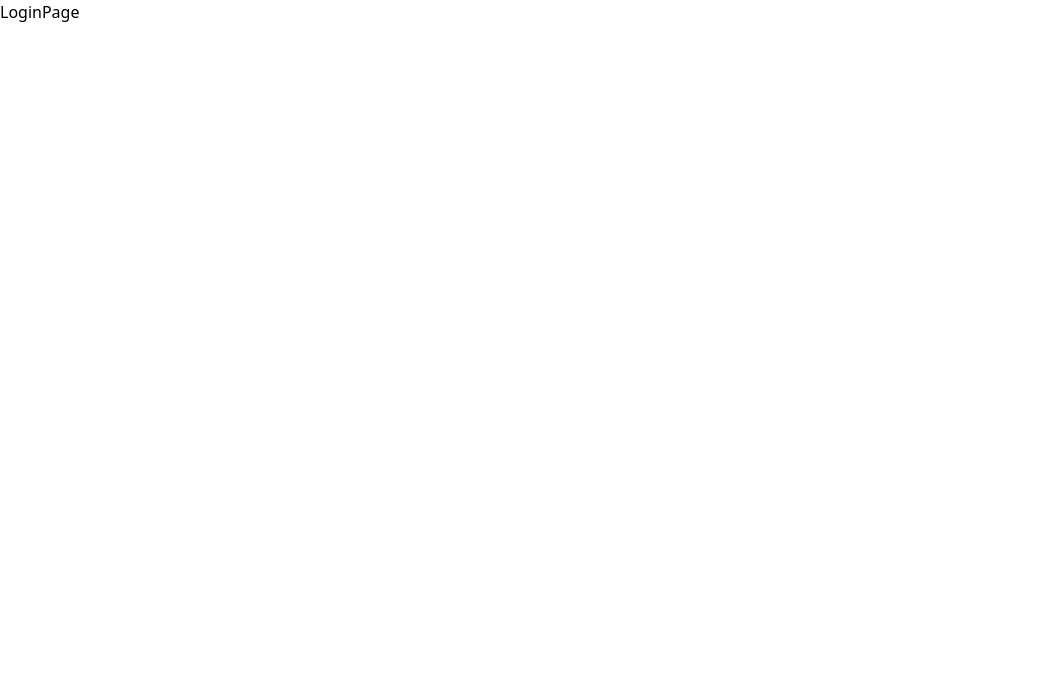
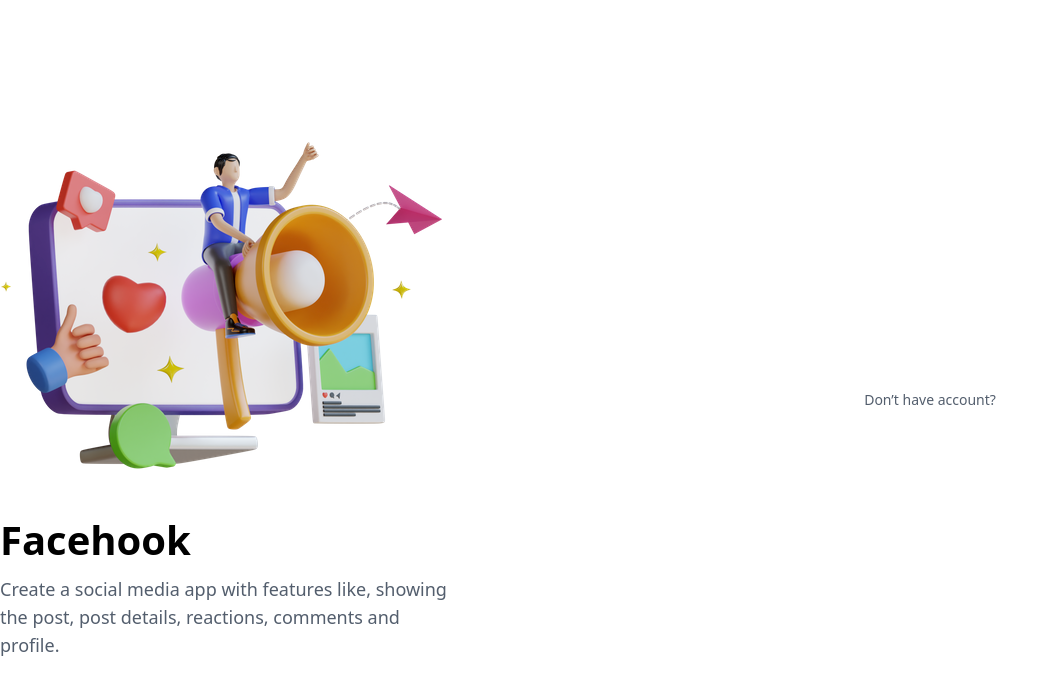
Before and after one commit to kaioumdev/FaceHook, a React (Vite) app: page /login in a window 1280 px wide. Shown: the top 694 px of the page, without its empty margins (0-1059 px from the left). Built offline with nearby package versions, Linux system fonts and the light colour scheme.

Commit message:
show the loginPage image successfully

```diff
--- a/src/App.jsx
+++ b/src/App.jsx
@@ -12,7 +12,7 @@
         <Route element={<HomePage></HomePage>} path="" exact></Route>
         <Route element={<LoginPage></LoginPage>} path="/login"></Route>
         <Route element={<ProfilePage></ProfilePage>} path="/me"></Route>
-        <Route element={<RegistrationPage></RegistrationPage>} path="/register"></Route>
+        <Route element={<RegistrationPage></RegistrationPage>} path="/registar"></Route>
         <Route element={<NotFount></NotFount>} path="*"></Route>
       </Routes>
     </>
--- a/src/pages/LoginPage.jsx
+++ b/src/pages/LoginPage.jsx
@@ -1,8 +1,67 @@
-import React from 'react'
+import { Link } from "react-router-dom";
+import AuthIllustration from "../assets/images/auth_illustration.png";
 
 const LoginPage = () => {
     return (
-        <div>LoginPage</div>
+        <main
+            className="flex min-h-screen items-center justify-center bg-deepDark py-8"
+        >
+            <div className="max-w-[1368px] flex-1">
+                <div className="container grid items-center gap-8 lg:grid-cols-2">
+                    <div>
+                        <img
+                            className="mb-12 max-w-full max-lg:hidden"
+                            src={AuthIllustration}
+                            alt="auth_illustration"
+                        />
+                        <div>
+                            <h1 className="mb-3 text-4xl font-bold lg:text-[40px]">Facehook</h1>
+                            <p className="max-w-[452px] text-gray-600/95 lg:text-lg">
+                                Create a social media app with features like, showing the post,
+                                post details, reactions, comments and profile.
+                            </p>
+                        </div>
+                    </div>
+                    <div className="card">
+                        {/* <form className="border-b border-[#3F3F3F] pb-10 lg:pb-[60px]">
+                            <div className="form-control">
+                                <label className="auth-label" for="email">Email</label>
+                                <input
+                                    className="auth-input"
+                                    name="email"
+                                    type="email"
+                                    id="email"
+                                />
+                            </div>
+                            <div className="form-control">
+                                <label className="auth-label" for="email">Password</label>
+                                <input
+                                    className="auth-input"
+                                    name="password"
+                                    type="password"
+                                    id="password"
+                                />
+                            </div>
+                            <button
+                                className="auth-input bg-lwsGreen font-bold text-deepDark transition-all hover:opacity-90"
+                                type="submit"
+                            >
+                                Login
+                            </button>
+                        </form> */}
+                        <div className="py-4 lg:py-6">
+                            <p className="text-center text-xs text-gray-600/95 lg:text-sm">
+                                Don’t have account?
+                                <Link
+                                    className="text-white transition-all hover:text-lwsGreen hover:underline"
+                                    to="/registar"
+                                >Create New</Link>
+                            </p>
+                        </div>
+                    </div>
+                </div>
+            </div>
+        </main>
     )
 }
 
```
